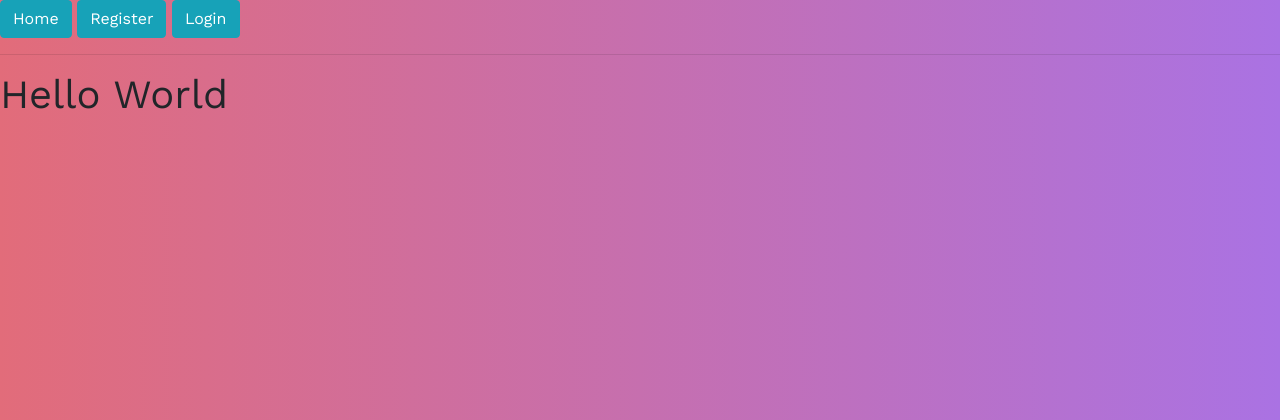
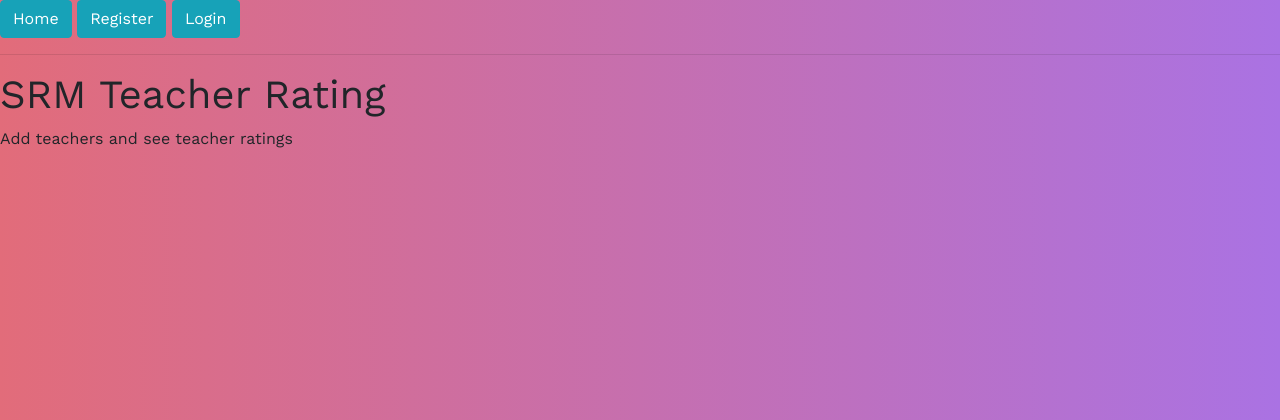
Before and after one commit to SidJain1412/TeacherRating, a Flask app: page / in a window 1280 px wide. Shown: the top 420 px of the page. Run offline with Flask 2, Linux system fonts and the light colour scheme; some libraries are stand-ins or nearby versions.

Commit message:
Cosmetic changes

```diff
--- a/app/static/css/styles.css
+++ b/app/static/css/styles.css
@@ -26,7 +26,6 @@ h4 {
     border-radius: 6rem;
     width: 11%;
     margin-top: -3%;
-    /*transform: rotate(29deg);*/
 }
 .contact-form form{
     padding: 10%;
--- a/app/templates/base.html
+++ b/app/templates/base.html
@@ -8,7 +8,7 @@
   {% if title %}
       <title>{{ title }} - Teacher Rating</title>
   {% else %}
-      <title>Welcome to SRM Teacher Rating</title>
+      <title>SRM Teacher Rating</title>
   {% endif %}
 </head>
 <body>
--- a/app/templates/home.html
+++ b/app/templates/home.html
@@ -1,5 +1,8 @@
 {% extends "base.html" %}
 
 {% block content %}
-<h1>Hello World</h1>
+<h1>SRM Teacher Rating</h1>
+<p>
+	Add teachers and see teacher ratings
+</p>
 {% endblock %}
--- a/app/templates/view_teachers.html
+++ b/app/templates/view_teachers.html
@@ -16,7 +16,7 @@
 	            <th>Marks Score</th>
 	            <th>Teaching Score</th>
 	            <th>Friendliness Score</th>
-	            <th>Rate</th>
+	            <th></th>
 	        </tr>
 	    </thead>
 	    <tbody>
@@ -30,7 +30,7 @@
 	            <td>{{teacher.marks_score}}</td>
 	            <td>{{teacher.teaching_score}}</td>
 	            <td>{{teacher.friendliness_score}}</td>
-	            <td><a href="{{ url_for('rate_teacher', teacherId=teacher.id)}}">Rate</a>
+	            <td><a class="btn btn-primary" href="{{ url_for('rate_teacher', teacherId=teacher.id)}}">Rate</a>
 	        </tr><br>
 		{% endfor %}
 		</tbody>
```
